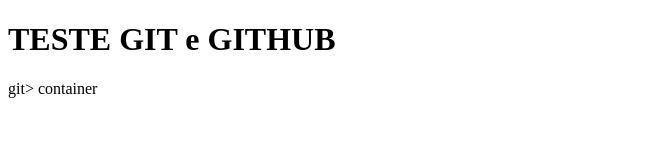
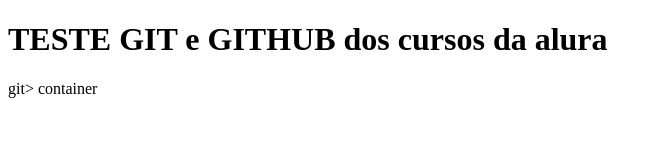
Before and after one commit to lucas-dantas10/alura-git, a plain HTML site: page index.html in a window 1280 px wide. Shown: the whole page, without its empty margins (0-662 px from the left). Drawn offline with Linux system fonts and the light colour scheme.

Commit message:
corrigindo curso da alura

```diff
--- a/index.html
+++ b/index.html
@@ -5,7 +5,7 @@
 	</head>
 	<body>
 		<header>
-			<h1>TESTE GIT e GITHUB</h1>
+			<h1>TESTE GIT e GITHUB dos cursos da alura</h1>
 			<p>git> container</p>
 		</header>
 	</body>
```
